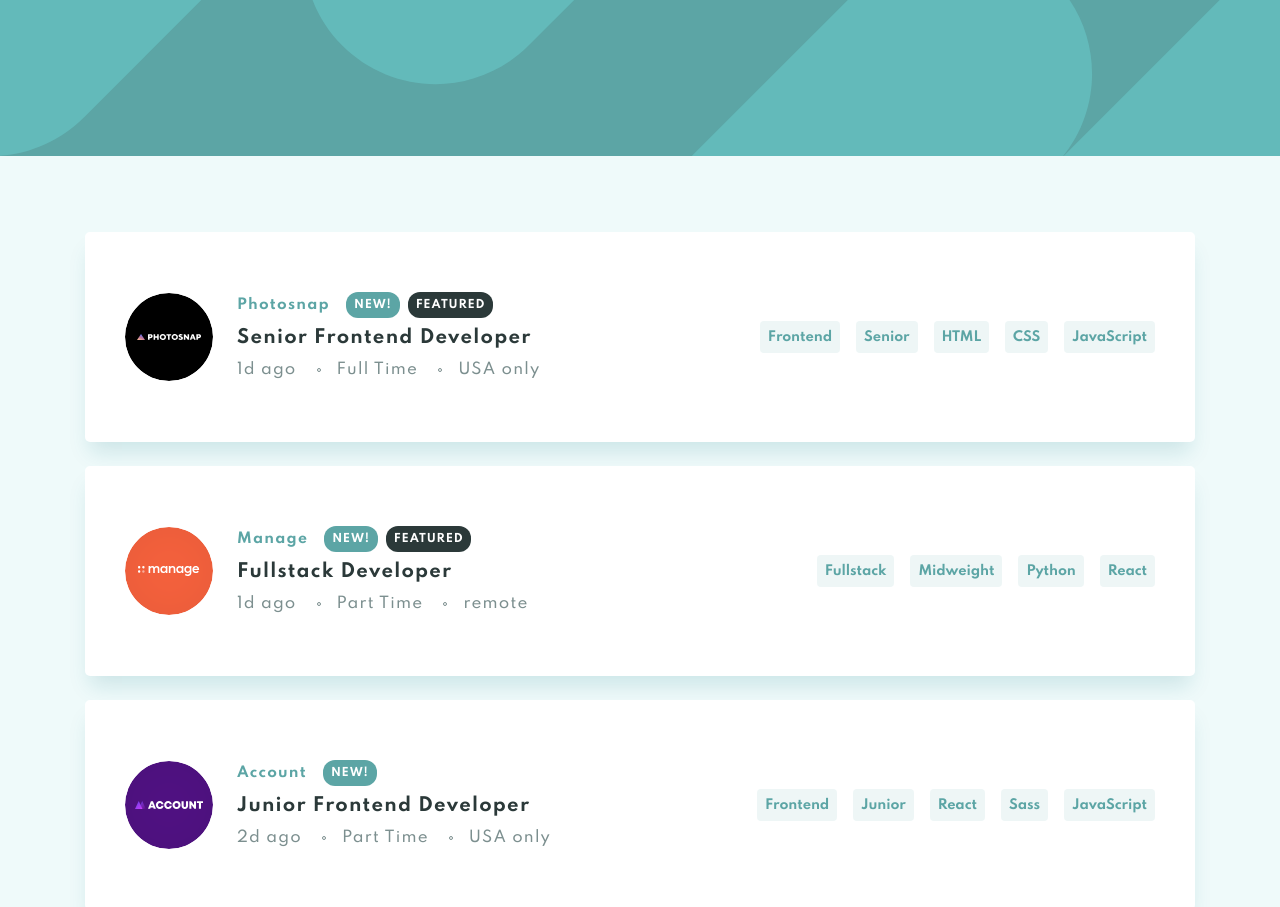
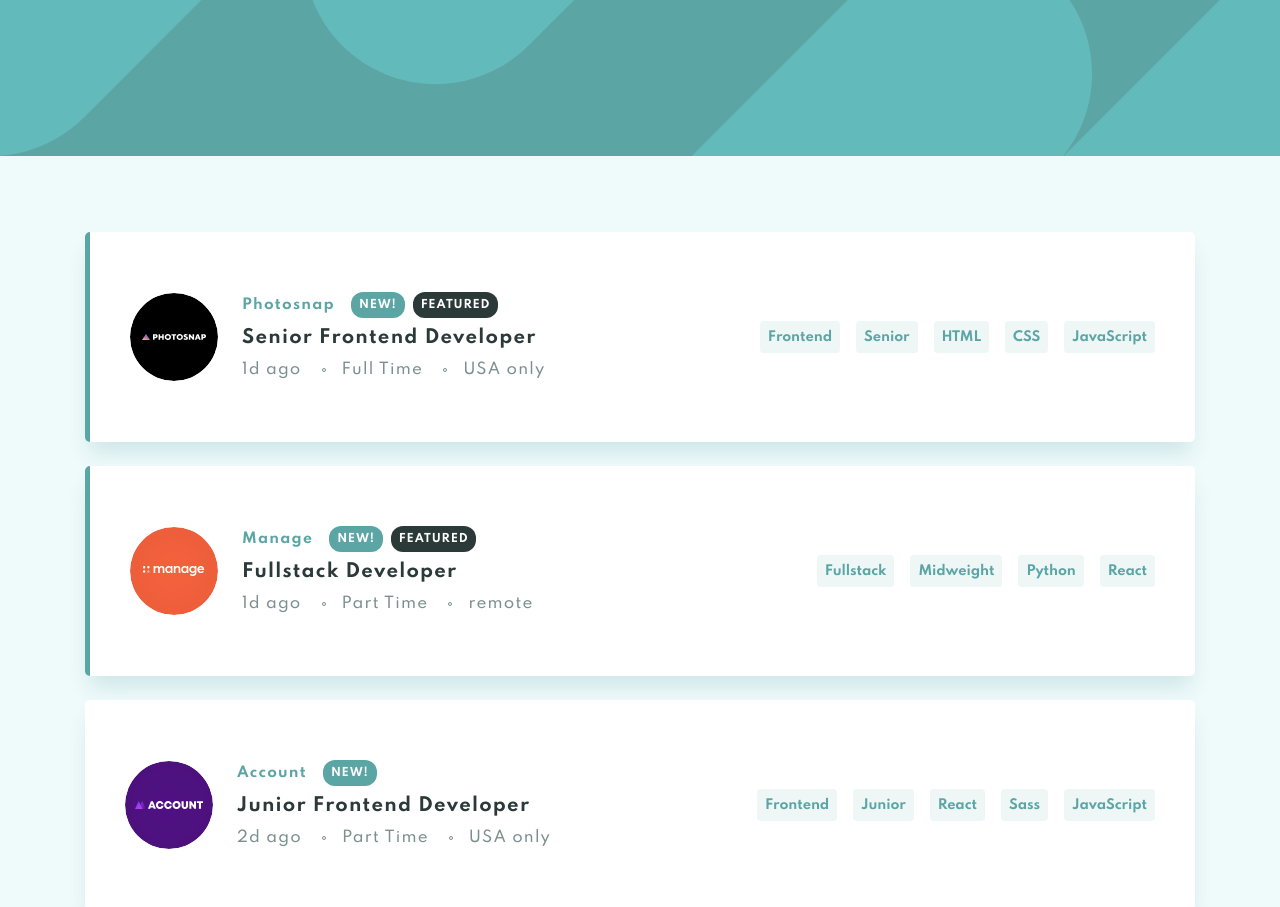
Before and after one commit to Sabohatfrontend/job-listing, a plain HTML site: page index.html in a window 1280 px wide. Shown: the top 907 px of the page. Drawn offline with Linux system fonts and the light colour scheme; files whose address does not match are found by name.

Commit message:
add border-left

```diff
--- a/css/styles.css
+++ b/css/styles.css
@@ -111,6 +111,10 @@ img{
   flex-wrap: wrap;
 }
 
+.job-wrapper-border{
+  border-left: 5px solid var(--brand-color);
+}
+
 .jobs-img {
   width: 88px;
   height: 88px;
--- a/index.html
+++ b/index.html
@@ -7,9 +7,9 @@
   <title>jobs listing</title>
 
   <!-- Stylesheets -->
-  <!-- <link rel="stylesheet" href="css/normalize.css">
-  <link rel="stylesheet" href="css/styles.css"> -->
-  <link rel="stylesheet" href="css/styles.min.css">
+  <link rel="stylesheet" href="css/normalize.css">
+  <link rel="stylesheet" href="css/styles.css">
+  <!-- <link rel="stylesheet" href="css/styles.min.css"> -->
 </head>
 <body>
   <div class="site-header">
@@ -19,7 +19,7 @@
     <div class="container">
       <ul class="jobs-list">
         <li class="jobs-item">
-          <div class="jobs-wrapper">
+          <div class="jobs-wrapper job-wrapper-border">
             <img class="jobs-img" src="img/photosnap.svg" alt="photosnap" width="88" height="88">
             <div class="jobs-content">
               <div class="jobs-content-top">
@@ -44,7 +44,7 @@
           </div>
         </li>
         <li class="jobs-item">
-          <div class="jobs-wrapper">
+          <div class="jobs-wrapper job-wrapper-border">
             <img class="jobs-img" src="img/manage.svg" alt="manage" width="88" height="88">
             <div class="jobs-content">
               <div class="jobs-content-top">
```
